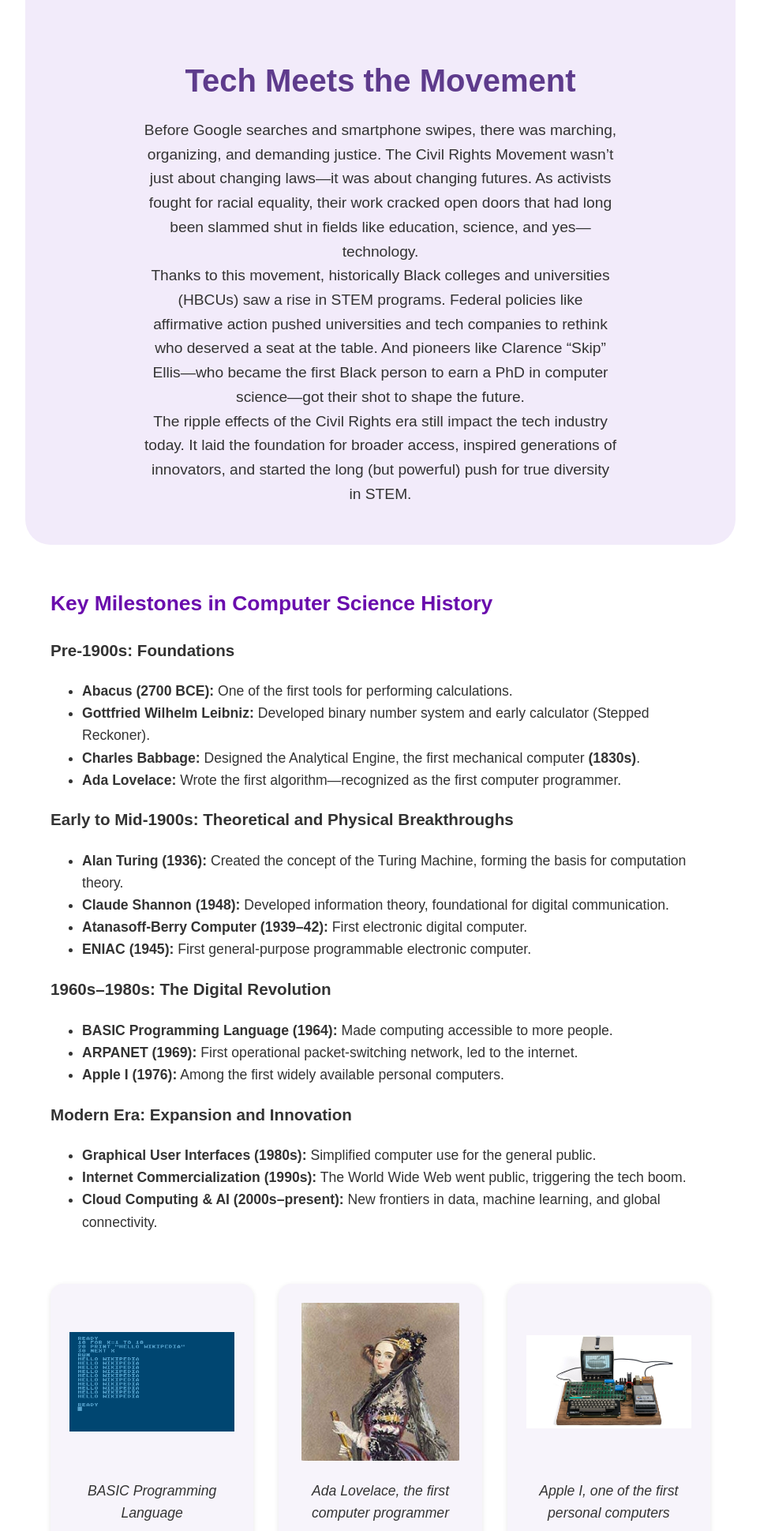
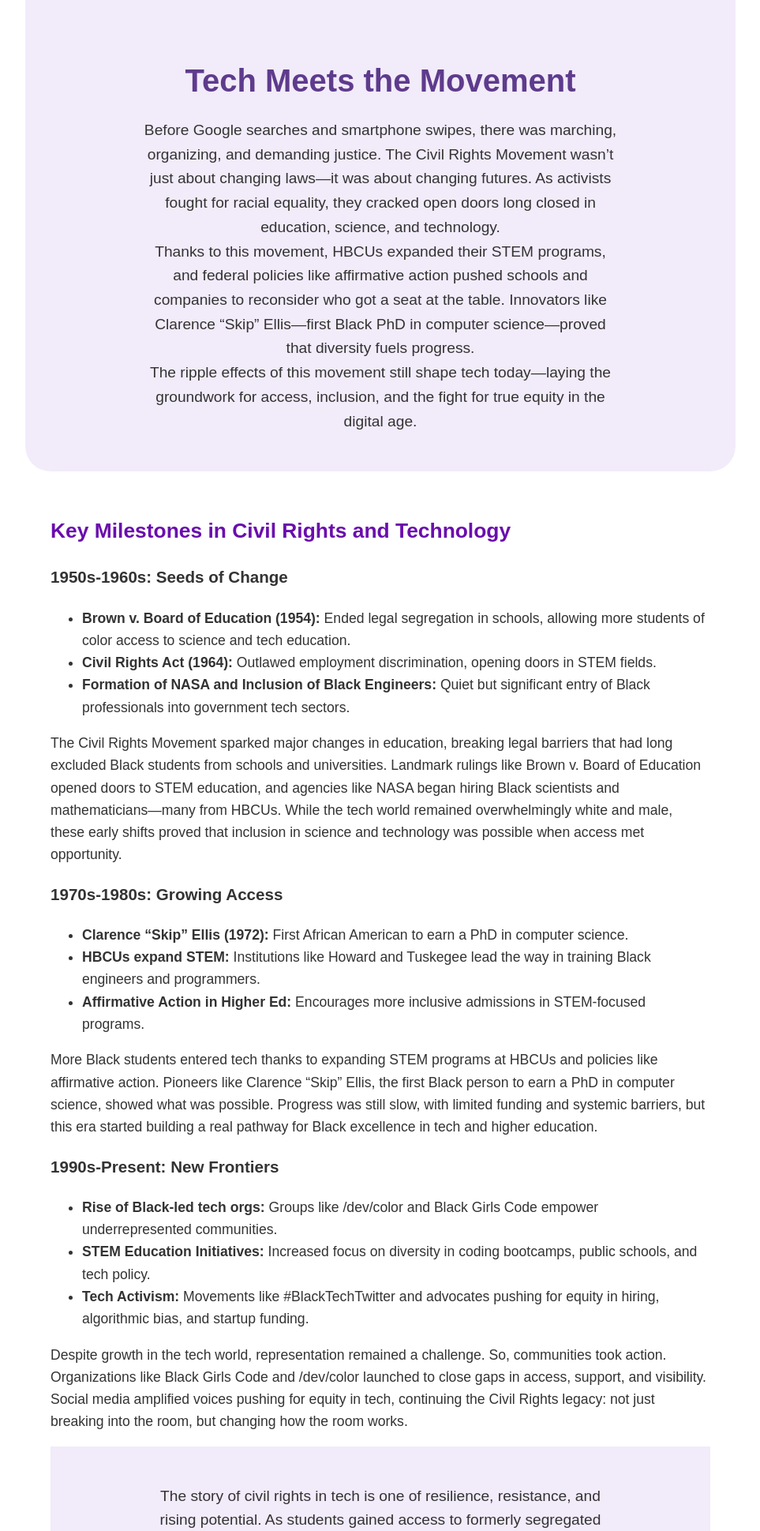
Before and after one commit to olingerkassie/History-Website-Project, a Python web app: template templates/civil_rights.html in a window 1280 px wide. Shown: the part 486-2425 px from the top of the page at 79% size, without its empty margins (158-1121 px from the left). Run offline with Jinja, Linux system fonts and the light colour scheme; the template is opened without the code that fills it, so the values that code supplies are empty.

Commit message:
added text to civil rights

```diff
--- a/templates/civil_rights.html
+++ b/templates/civil_rights.html
@@ -28,79 +28,51 @@
   <section class="hero">
     <h1>Tech Meets the Movement</h1>
     <p>
-        Before Google searches and smartphone swipes, there was marching, organizing, and demanding justice. The Civil Rights Movement wasn’t just about changing laws—it was about changing futures. As activists fought for racial equality, their work cracked open doors that had long been slammed shut in fields like education, science, and yes—technology.
+      Before Google searches and smartphone swipes, there was marching, organizing, and demanding justice. The Civil Rights Movement wasn’t just about changing laws—it was about changing futures. As activists fought for racial equality, they cracked open doors long closed in education, science, and technology.
       </p>
       <p>
-        Thanks to this movement, historically Black colleges and universities (HBCUs) saw a rise in STEM programs. Federal policies like affirmative action pushed universities and tech companies to rethink who deserved a seat at the table. And pioneers like Clarence “Skip” Ellis—who became the first Black person to earn a PhD in computer science—got their shot to shape the future.
+        Thanks to this movement, HBCUs expanded their STEM programs, and federal policies like affirmative action pushed schools and companies to reconsider who got a seat at the table. Innovators like Clarence “Skip” Ellis—first Black PhD in computer science—proved that diversity fuels progress.
       </p>
       <p>
-        The ripple effects of the Civil Rights era still impact the tech industry today. It laid the foundation for broader access, inspired generations of innovators, and started the long (but powerful) push for true diversity in STEM.
+        The ripple effects of this movement still shape tech today—laying the groundwork for access, inclusion, and the fight for true equity in the digital age.
       </p>
     </section>
   <section class="sections">
     <div class="milestones">
-      <h2>Key Milestones in Computer Science History</h2>
+      <h2>Key Milestones in Civil Rights and Technology</h2>
 
-      <!-- 🌟 Pre-1900s Group -->
-      <h3>Pre-1900s: Foundations</h3>
+      <!-- 🌟 1950s-1960s Group -->
+      <h3>1950s-1960s: Seeds of Change</h3>
       <ul>
-        <li><strong>Abacus (2700 BCE):</strong> One of the first tools for performing calculations.</li>
-        <li><strong>Gottfried Wilhelm Leibniz:</strong> Developed binary number system and early calculator (Stepped Reckoner).</li>
-        <li><strong>Charles Babbage:</strong> Designed the Analytical Engine, the first mechanical computer <strong>(1830s)</strong>.</li>
-        <li><strong>Ada Lovelace:</strong> Wrote the first algorithm—recognized as the first computer programmer.</li>
+        <li><strong>Brown v. Board of Education (1954):</strong> Ended legal segregation in schools, allowing more students of color access to science and tech education.</li>
+        <li><strong>Civil Rights Act (1964):</strong> Outlawed employment discrimination, opening doors in STEM fields.</li>
+        <li><strong>Formation of NASA and Inclusion of Black Engineers:</strong> Quiet but significant entry of Black professionals into government tech sectors.</li>
       </ul>
+      <p>The Civil Rights Movement sparked major changes in education, breaking legal barriers that had long excluded Black students from schools and universities. Landmark rulings like Brown v. Board of Education opened doors to STEM education, and agencies like NASA began hiring Black scientists and mathematicians—many from HBCUs. While the tech world remained overwhelmingly white and male, these early shifts proved that inclusion in science and technology was possible when access met opportunity.</p>
 
-      <!-- 🌟 Early to Mid-1900s Group -->
-      <h3>Early to Mid-1900s: Theoretical and Physical Breakthroughs</h3>
+      <!-- 🌟 1970s-1980s Group -->
+      <h3>1970s-1980s: Growing Access</h3>
       <ul>
-        <li><strong>Alan Turing (1936):</strong> Created the concept of the Turing Machine, forming the basis for computation theory.</li>
-        <li><strong>Claude Shannon (1948):</strong> Developed information theory, foundational for digital communication.</li>
-        <li><strong>Atanasoff-Berry Computer (1939–42):</strong> First electronic digital computer.</li>
-        <li><strong>ENIAC (1945):</strong> First general-purpose programmable electronic computer.</li>
+        <li><strong>Clarence “Skip” Ellis (1972):</strong> First African American to earn a PhD in computer science.</li>
+        <li><strong>HBCUs expand STEM:</strong> Institutions like Howard and Tuskegee lead the way in training Black engineers and programmers.</li>
+        <li><strong>Affirmative Action in Higher Ed:</strong> Encourages more inclusive admissions in STEM-focused programs.</li>
       </ul>
+      <p>More Black students entered tech thanks to expanding STEM programs at HBCUs and policies like affirmative action. Pioneers like Clarence “Skip” Ellis, the first Black person to earn a PhD in computer science, showed what was possible. Progress was still slow, with limited funding and systemic barriers, but this era started building a real pathway for Black excellence in tech and higher education.</p>
 
-      <!-- 🌟 1960s-1980s Group -->
-      <h3>1960s–1980s: The Digital Revolution</h3>
+      <!-- 🌟 1990s-Present Group -->
+      <h3>1990s-Present: New Frontiers</h3>
       <ul>
-        <li><strong>BASIC Programming Language (1964):</strong> Made computing accessible to more people.</li>
-        <li><strong>ARPANET (1969):</strong> First operational packet-switching network, led to the internet.</li>
-        <li><strong>Apple I (1976):</strong> Among the first widely available personal computers.</li>
+        <li><strong>Rise of Black-led tech orgs:</strong> Groups like /dev/color and Black Girls Code empower underrepresented communities.</li>
+        <li><strong>STEM Education Initiatives:</strong> Increased focus on diversity in coding bootcamps, public schools, and tech policy.</li>
+        <li><strong>Tech Activism:</strong> Movements like #BlackTechTwitter and advocates pushing for equity in hiring, algorithmic bias, and startup funding.</li>
       </ul>
-
-      <!-- 🌟 Modern Era Group -->
-      <h3>Modern Era: Expansion and Innovation</h3>
-      <ul>
-        <li><strong>Graphical User Interfaces (1980s):</strong> Simplified computer use for the general public.</li>
-        <li><strong>Internet Commercialization (1990s):</strong> The World Wide Web went public, triggering the tech boom.</li>
-        <li><strong>Cloud Computing & AI (2000s–present):</strong> New frontiers in data, machine learning, and global connectivity.</li>
-      </ul>
-
-      <div class="image-row">
-        <div class="card">
-          <img src="../images/basic.png" alt="BASIC" class="card-image" />
-          <p style="font-style: italic; margin-top: 1.5rem;">
-            BASIC Programming Language
-        </p>
-        </div>
-        <div class="card">
-          <img src="../images/adalovelace.jpg" alt="Ada Lovelace" class="card-image" />
-          <p style="font-style: italic; margin-top: 1.5rem;">
-            Ada Lovelace, the first computer programmer
-          </p>
-        </div>
-        <div class="card">
-          <img src="../images/apple1.jpg" alt="apple1" class="card-image" />
-          <p style="font-style: italic; margin-top: 1.5rem;">
-            Apple I, one of the first personal computers
-          </p>
-        </div>
-      </div>
+      <p>Despite growth in the tech world, representation remained a challenge. So, communities took action. Organizations like Black Girls Code and /dev/color launched to close gaps in access, support, and visibility. Social media amplified voices pushing for equity in tech, continuing the Civil Rights legacy: not just breaking into the room, but changing how the room works.</p>
       <section class="hero">
       <p>
-        From ancient tools like the abacus to the powerful AI of today, the tech industry has evolved through centuries of breakthroughs. Early innovations in logic and machinery laid the groundwork, while visionaries like Ada Lovelace and Alan Turing pushed the boundaries of what machines could do. The rise of personal computers in the 1970s and the explosion of the internet in the 1990s brought computing into everyday life, leading to today’s era of cloud platforms, automation, and global connectivity. The story of tech is one of imagination, reinvention, and the endless pursuit of what’s next.
+        The story of civil rights in tech is one of resilience, resistance, and rising potential. As students gained access to formerly segregated schools and HBCUs expanded their STEM programs, pioneers like Clarence “Skip” Ellis proved what was possible when given the chance. Federal efforts like affirmative action pushed institutions to rethink who belonged in science and tech, and organizations like NASA began hiring more Black scientists and mathematicians. These changes weren’t perfect or immediate—but they sparked a shift.
       </p>
       <p style="font-style: italic; margin-top: 1.5rem;">
-        The history of tech is a story of curiosity, creativity, and constant reinvention. From ancient tools to digital dreams, the industry keeps evolving—and the next chapter is just beginning.
+        The Civil Rights Movement laid the foundation for a more inclusive tech industry, and its legacy continues to inspire a future where access, innovation, and equity go hand in hand.
       </p>
     </section>
       <div class="resources-redirect">
```
